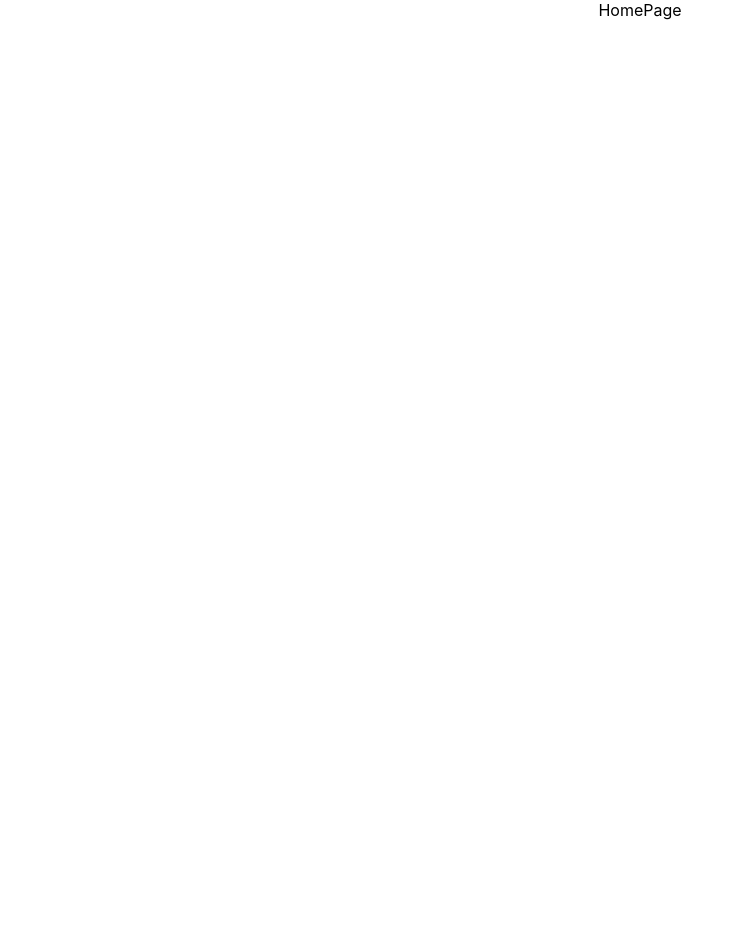
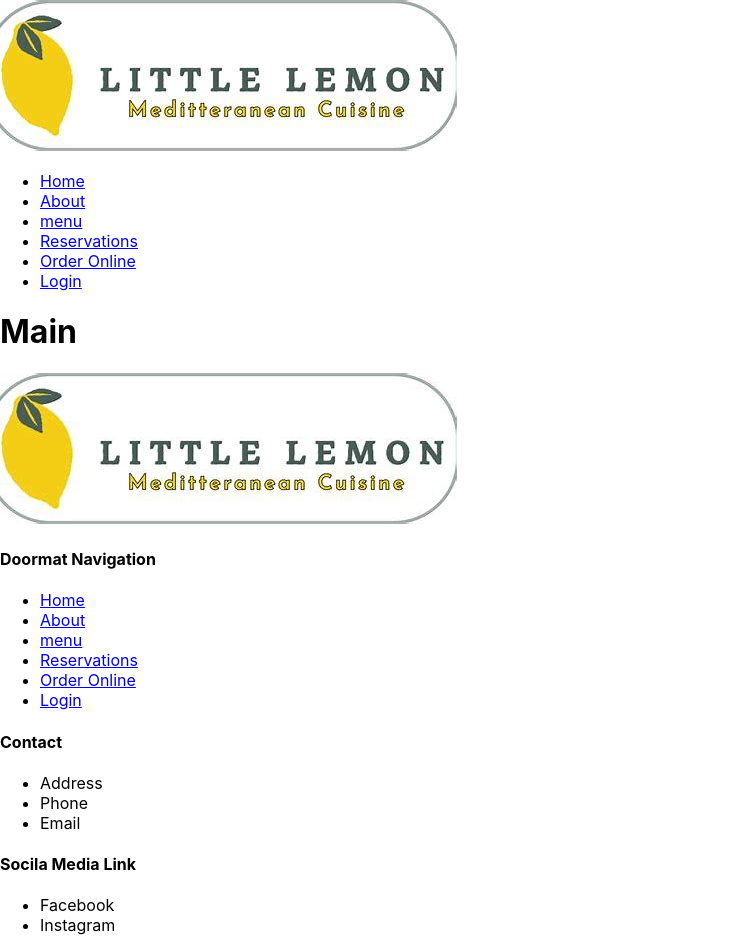
Before and after one commit to srao20/Little_Lemon_Restaurant, a React (Create React App) app in the folder little_lemon/: page / in a window 1280 px wide. Shown: the whole page, without its empty margins (0-744 px from the left). Before the commit the page ends 800 px from the top, so only its background shows below. Built offline with nearby package versions, Linux system fonts and the light colour scheme.

Commit message:
updated and added new js files

```diff
--- a/little_lemon/public/index.html
+++ b/little_lemon/public/index.html
@@ -5,10 +5,10 @@
     <link rel="icon" href="%PUBLIC_URL%/favicon.ico" />
     <meta name="viewport" content="width=device-width, initial-scale=1" />
     <meta name="theme-color" content="#000000" />
-    <meta
-      name="description"
-      content="Web site created using create-react-app"
-    />
+    <meta name="description" content="Little Lemon Meditteranean Resautrant for friends and family"/>
+    <meta name="og:title" content="Little Lemon Restaurant"/>
+    <meta name="og:description" content="Litle lemon family restaurant for enjoying with friends anfd family and having funtime"/>
+    <meta name="og:image" content="/src/images/logo1.jpg"/>
     <link rel="apple-touch-icon" href="%PUBLIC_URL%/logo192.png" />
     <!--
       manifest.json provides metadata used when your web app is installed on a
--- a/little_lemon/src/App.js
+++ b/little_lemon/src/App.js
@@ -1,10 +1,17 @@
 import './App.css';
+import Header from './Header';
+import Nav from './Nav';
+import Main from './Main';
+import Footer from './Footer';
 
 function App() {
   return (
-    <div className="App">
-      HomePage
-    </div>
+    <>
+      <Header />
+      <Nav />
+      <Main />
+      <Footer />
+    </>
   );
 }
 
--- /dev/null
+++ b/little_lemon/src/Footer.js
@@ -0,0 +1,47 @@
+import logo from "./images/logo1.jpg"
+
+function Footer() {
+    return (
+        <>
+            <footer>
+                <img src={logo} alt="logo"/>
+                <div>
+                    <div>
+                        <h4>Doormat Navigation</h4>
+                    </div>
+                    <div>
+                        <ul>
+                            <li><a href="home.html">Home</a></li>
+                            <li><a href="about.html">About</a></li>
+                            <li><a href="menu.html">menu</a></li>
+                            <li><a href="reservations.html">Reservations</a></li>
+                            <li><a href="orderOnline.html">Order Online</a></li>
+                            <li><a href="login.html">Login</a></li>
+                            </ul>
+                    </div>
+                </div>
+                <div>
+                    <h4>Contact</h4>
+                    <ul>
+                        <li>Address</li>
+                        <li>Phone</li>
+                        <li>Email</li>
+                    </ul>
+                </div>
+                <div>
+                    <div>
+                        <h4>Socila Media Link</h4>
+                    </div>
+                    <div>
+                        <ul>
+                            <li><a>Facebook</a></li>
+                            <li><a>Instagram</a></li>
+                        </ul>
+                    </div>
+                </div>
+            </footer>
+        </>
+    )
+}
+
+export default Footer;
--- /dev/null
+++ b/little_lemon/src/Header.js
@@ -0,0 +1,12 @@
+import logo from "./images/logo1.jpg"
+function Header() {
+    return (
+        <>
+            <header>
+                <img src={logo} alt="logo"></img>
+            </header>
+        </>
+    )
+}
+
+export default Header;
--- /dev/null
+++ b/little_lemon/src/Main.js
@@ -0,0 +1,11 @@
+function Main() {
+    return (
+        <>
+            <main>
+                    <h1>Main</h1>
+            </main>
+        </>
+    )
+}
+
+export default Main;
--- /dev/null
+++ b/little_lemon/src/Nav.js
@@ -0,0 +1,18 @@
+function Nav() {
+ return(
+    <>
+        <nav>
+            <ul>
+                <li><a href="home.html">Home</a></li>
+                <li><a href="about.html">About</a></li>
+                <li><a href="menu.html">menu</a></li>
+                <li><a href="reservations.html">Reservations</a></li>
+                <li><a href="orderOnline.html">Order Online</a></li>
+                <li><a href="login.html">Login</a></li>
+            </ul>
+        </nav>
+    </>
+ )
+}
+
+export default Nav;
```
Also changed, not shown: little_lemon/src/images/Little_lemon_logo.jpeg.png (added), little_lemon/src/images/logo1.jpg (added).
